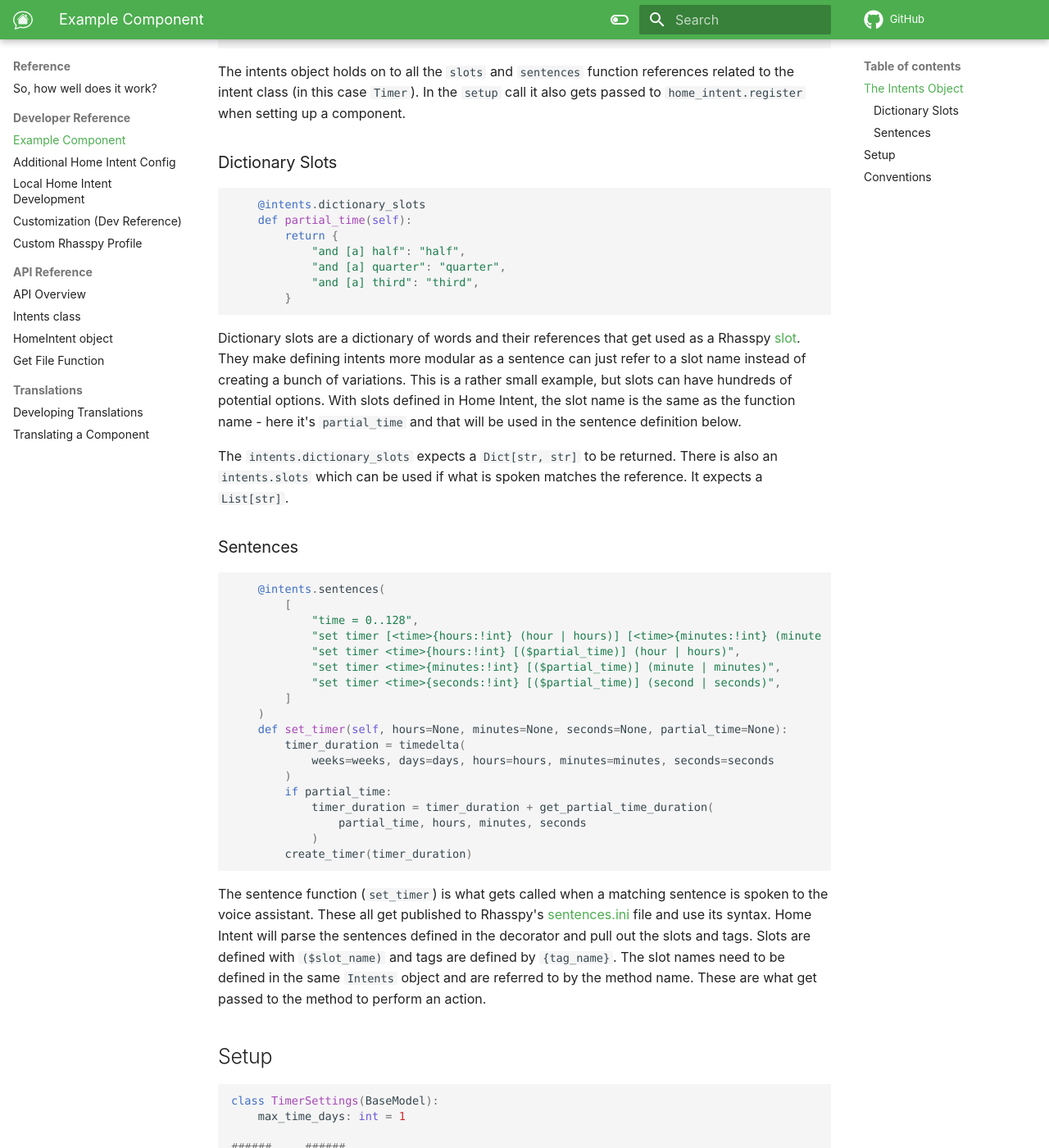
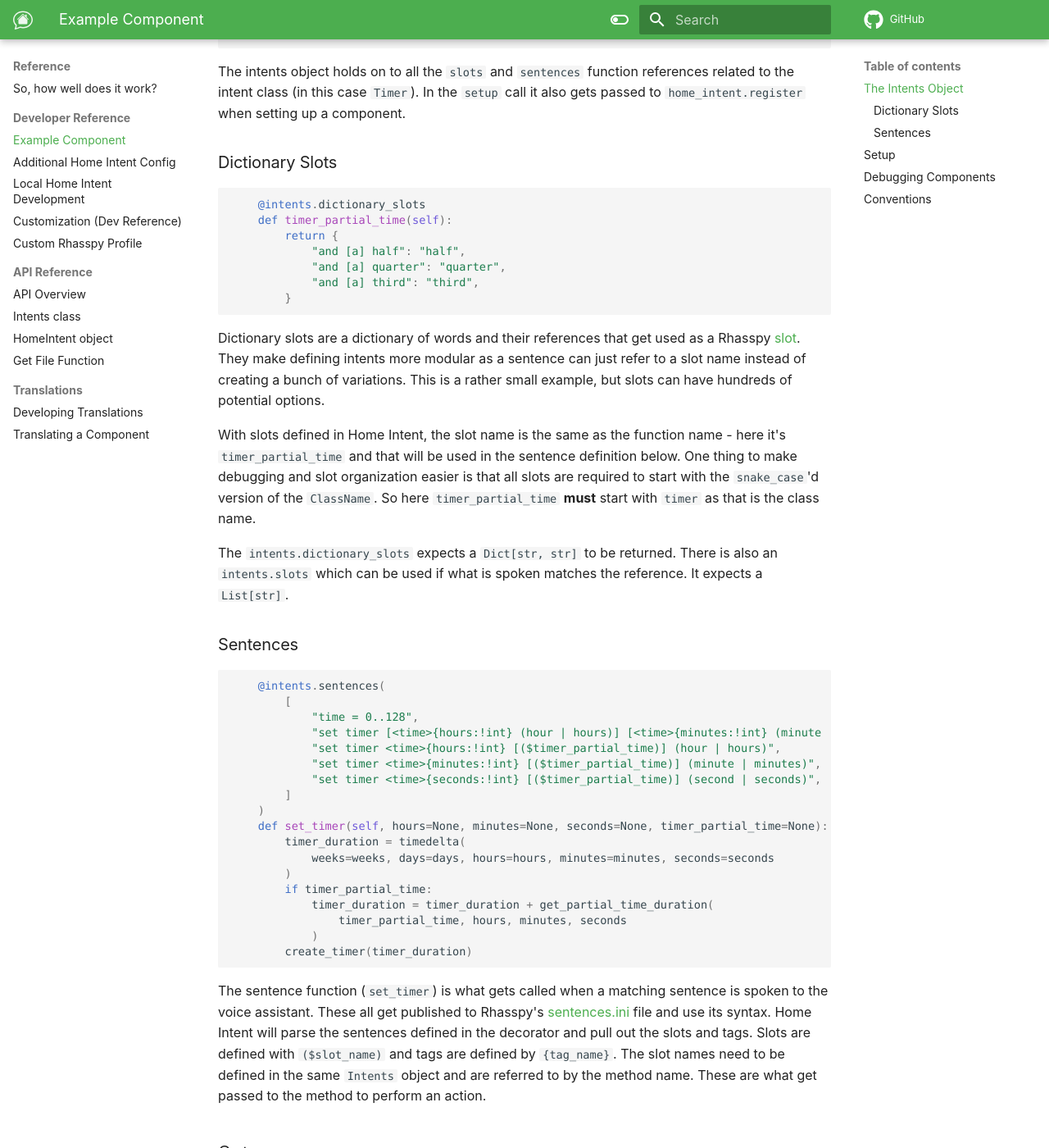
Before and after one commit to JarvyJ/HomeIntent, an MkDocs documentation site: the page built from docs/docs/reference/developer/example-component.md, in a window 1280 px wide and 1400 px high, scrolled down 1435 px. Shown: the whole window at 82% size. Built offline with MkDocs 1.6.1 and Material for MkDocs 9.7.7, drawn with Linux system fonts in a browser that asks for light colours; comment, search, counter and statistics services are not loaded; some of the changed text lies outside the part shown.

Commit message:
updated docs for the new slot style

````diff
--- a/docs/docs/reference/developer/example-component.md
+++ b/docs/docs/reference/developer/example-component.md
@@ -20,7 +20,7 @@ class Timer:
         self.max_time_days = timedelta(days=config.max_time_days)
 
     @intents.dictionary_slots
-    def partial_time(self):
+    def timer_partial_time(self):
         return {
             "and [a] half": "half",
             "and [a] quarter": "quarter",
@@ -31,18 +31,18 @@ class Timer:
         [
             "time = 0..128",
             "set timer [<time>{hours:!int} (hour | hours)] [<time>{minutes:!int} (minute | minutes)] [<time>{seconds:!int} (second | seconds)]"
-            "set timer <time>{hours:!int} [($partial_time)] (hour | hours)",
-            "set timer <time>{minutes:!int} [($partial_time)] (minute | minutes)",
-            "set timer <time>{seconds:!int} [($partial_time)] (second | seconds)",
+            "set timer <time>{hours:!int} [($timer_partial_time)] (hour | hours)",
+            "set timer <time>{minutes:!int} [($timer_partial_time)] (minute | minutes)",
+            "set timer <time>{seconds:!int} [($timer_partial_time)] (second | seconds)",
         ]
     )
-    def set_timer(self, hours=None, minutes=None, seconds=None, partial_time=None):
+    def set_timer(self, hours=None, minutes=None, seconds=None, timer_partial_time=None):
         timer_duration = timedelta(
             weeks=weeks, days=days, hours=hours, minutes=minutes, seconds=seconds
         )
-        if partial_time:
+        if timer_partial_time:
             timer_duration = timer_duration + get_partial_time_duration(
-                partial_time, hours, minutes, seconds
+                timer_partial_time, hours, minutes, seconds
             )
         create_timer(timer_duration)
 
@@ -70,14 +70,16 @@ The intents object holds on to all the `slots` and `sentences` function referenc
 ### Dictionary Slots
 ```python
     @intents.dictionary_slots
-    def partial_time(self):
+    def timer_partial_time(self):
         return {
             "and [a] half": "half",
             "and [a] quarter": "quarter",
             "and [a] third": "third",
         }
 ```
-Dictionary slots are a dictionary of words and their references that get used as a Rhasspy [slot](https://rhasspy.readthedocs.io/en/latest/training/#slots-lists). They make defining intents more modular as a sentence can just refer to a slot name instead of creating a bunch of variations. This is a rather small example, but slots can have hundreds of potential options. With slots defined in Home Intent, the slot name is the same as the function name - here it's `partial_time` and that will be used in the sentence definition below.
+Dictionary slots are a dictionary of words and their references that get used as a Rhasspy [slot](https://rhasspy.readthedocs.io/en/latest/training/#slots-lists). They make defining intents more modular as a sentence can just refer to a slot name instead of creating a bunch of variations. This is a rather small example, but slots can have hundreds of potential options.
+
+With slots defined in Home Intent, the slot name is the same as the function name - here it's `timer_partial_time` and that will be used in the sentence definition below. One thing to make debugging and slot organization easier is that all slots are required to start with the `snake_case`'d version of the `ClassName`. So here `timer_partial_time` **must** start with `timer` as that is the class name.
 
 The `intents.dictionary_slots` expects a `Dict[str, str]` to be returned. There is also an `intents.slots` which can be used if what is spoken matches the reference. It expects a `List[str]`.
 
@@ -87,18 +89,18 @@ The `intents.dictionary_slots` expects a `Dict[str, str]` to be returned. There
         [
             "time = 0..128",
             "set timer [<time>{hours:!int} (hour | hours)] [<time>{minutes:!int} (minute | minutes)] [<time>{seconds:!int} (second | seconds)]"
-            "set timer <time>{hours:!int} [($partial_time)] (hour | hours)",
-            "set timer <time>{minutes:!int} [($partial_time)] (minute | minutes)",
-            "set timer <time>{seconds:!int} [($partial_time)] (second | seconds)",
+            "set timer <time>{hours:!int} [($timer_partial_time)] (hour | hours)",
+            "set timer <time>{minutes:!int} [($timer_partial_time)] (minute | minutes)",
+            "set timer <time>{seconds:!int} [($timer_partial_time)] (second | seconds)",
         ]
     )
-    def set_timer(self, hours=None, minutes=None, seconds=None, partial_time=None):
+    def set_timer(self, hours=None, minutes=None, seconds=None, timer_partial_time=None):
         timer_duration = timedelta(
             weeks=weeks, days=days, hours=hours, minutes=minutes, seconds=seconds
         )
-        if partial_time:
+        if timer_partial_time:
             timer_duration = timer_duration + get_partial_time_duration(
-                partial_time, hours, minutes, seconds
+                timer_partial_time, hours, minutes, seconds
             )
         create_timer(timer_duration)
 
@@ -125,7 +127,19 @@ The `home_intent.get_config` function will load the `TimerSettings` from `config
 
 The `home_intent.register` function will keep track of the instantiated object and associated intents. When the the register function is called, the slots and sentences are verified, and a bit later on in the Home Intent setup all the slot functions are called to get the slot values.
 
+## Debugging Components
+If the optional port `12101` is exposed in the Home Intent container, the Rhasspy interface can be used to do some simple debugging. In the Rhasspy web interface at `http://[IP_WHERE_RUNNING]:12101`, clicking on the `Sentences` tab, and selecting `intents/home_intent.ini` - there is a list of all the Home Intent sentences. In the `Slots` section, the dropdown will be associated with the `slot_name` and all associated values can be seen.
+
+Sentences Tab:
+![sentences tab in Rhasspy](../../../img/rhasspy-ui/sentences.png)
+
+Slots Tab:
+![slots tab in Rhasspy](../../../img/rhasspy-ui/slots.png)
+
+
 ## Conventions
 First party intents will follow the folder importing structure, so `components/<component_name>/__init__.py`. This keeps the components directory in the codebase easy to navigate and allows us to add meta information later if needed.
 
-First party intents will also follow the translation structure to properly support [translations](../translations/developing-translations.md).
+All slots must be prefixed with the `snake_case`'d version of their `ClassName`. Above, the `timer_partial_time` has to start with `timer` as it is in the `Timer` class. In the `ShoppingList` component, the slots have to start with `shopping_list`.
+
+First party intents will also follow the translation structure to properly support [translations](../translations/developing-translations.md), custom components do not _need_ to follow this, unless they are trying to get merged in.
````
Also changed, not shown: docs/docs/reference/translations/developing-translations.md (+13 -12 lines), docs/docs/reference/translations/translating-components.md (+14 -11 lines), docs/docs/img/rhasspy-ui/sentences.png (added), docs/docs/img/rhasspy-ui/slots.png (added), docs/docs/reference/translations/sentences.png (deleted), docs/docs/reference/translations/slots.png (deleted).
